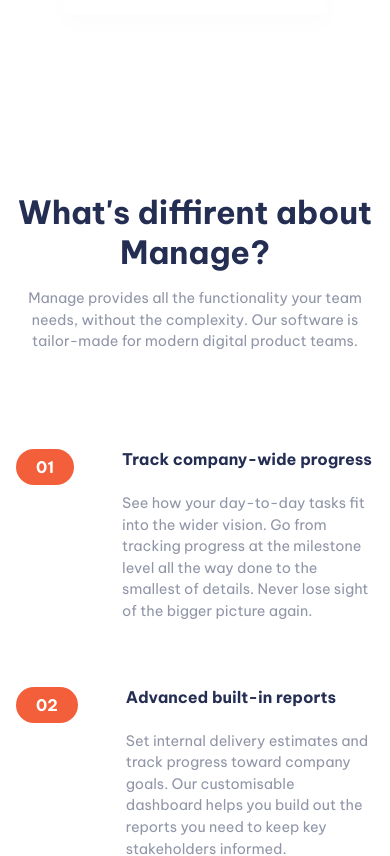
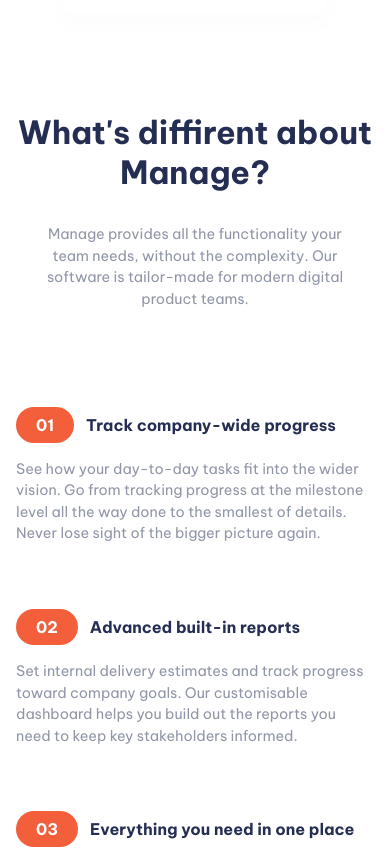
Before and after one commit to kaya70875/manage-landing-page-react, a React (Vite) app in the folder manage-react/: page / in a window 390 px wide. Shown: the part 1088-1944 px from the top of the page. Built offline with nearby package versions, Linux system fonts and the light colour scheme.

Commit message:
create conditional rendering for article

```diff
--- a/manage-react/src/components/Article.css
+++ b/manage-react/src/components/Article.css
@@ -69,3 +69,35 @@ article {
         justify-content: center;
     }
 }
+
+@media (max-width : 634px) {
+    article {
+        padding-block: 0;
+    }
+    .card-wrapper {
+        flex-direction: column;
+        gap : 1rem;
+    }
+
+    .card-header {
+        display: flex;
+        align-items: center;
+        justify-content: start;
+        gap : .75rem;
+    }
+
+    .card-info {
+        gap : 1rem;
+
+        p {
+            width: 100%;
+        }
+    }
+
+    .article-header {
+        gap : 2rem!important;
+        p {
+            max-width: 20rem;
+        }
+    }
+}
--- a/manage-react/src/components/Article.tsx
+++ b/manage-react/src/components/Article.tsx
@@ -3,19 +3,23 @@ export default function Article() {
 
     const cardInfo = [
         {
-            id : 1,
+            id: 1,
             title: 'Track company-wide progress',
             description: 'See how your day-to-day tasks fit into the wider vision. Go from tracking progress at the milestone level all the way done to the smallest of details. Never lose sight of the bigger picture again.'
         },
-        {   id : 2,
+        {
+            id: 2,
             title: 'Advanced built-in reports',
             description: 'Set internal delivery estimates and track progress toward company goals. Our customisable dashboard helps you build out the reports you need to keep key stakeholders informed.'
         },
-        {   id : 3,
+        {
+            id: 3,
             title: 'Everything you need in one place',
             description: 'Stop jumping from one service to another to communicate, store files, track tasks and share documents. Manage offers an all-in-one team productivity solution.'
         }
     ]
+
+    const isMobile = window.matchMedia('(max-width: 470px)').matches;
     return (
         <article>
             <section className='article-left'>
@@ -27,6 +31,8 @@ export default function Article() {
             <section className="article-right">
                 {cardInfo.map(card => (
                     <div className="card-wrapper" key={card.id}>
+                        {!isMobile ? (
+                            <>
                                 <div className="card-button">
                                     <button className="secondary-button">{`0${card.id}`}</button>
                                 </div>
@@ -34,6 +40,23 @@ export default function Article() {
                                     <h3>{card.title}</h3>
                                     <p>{card.description}</p>
                                 </div>
+                            </>
+                        ) : (
+                            <>
+                                <header className="card-header">
+                                    <div className="card button">
+                                        <button className='secondary-button'>{`0${card.id}`}</button>
+                                    </div>
+                                    <div className="card-title">
+                                        <h3>{card.title}</h3>
+                                    </div>
+                                </header>
+                                <div className="card-info">
+                                    <p>{card.description}</p>
+                                </div>
+                            </>
+                        )}
+
                     </div>
                 ))}
             </section>
```
Lines whose indentation alone changed are shown as unchanged.
